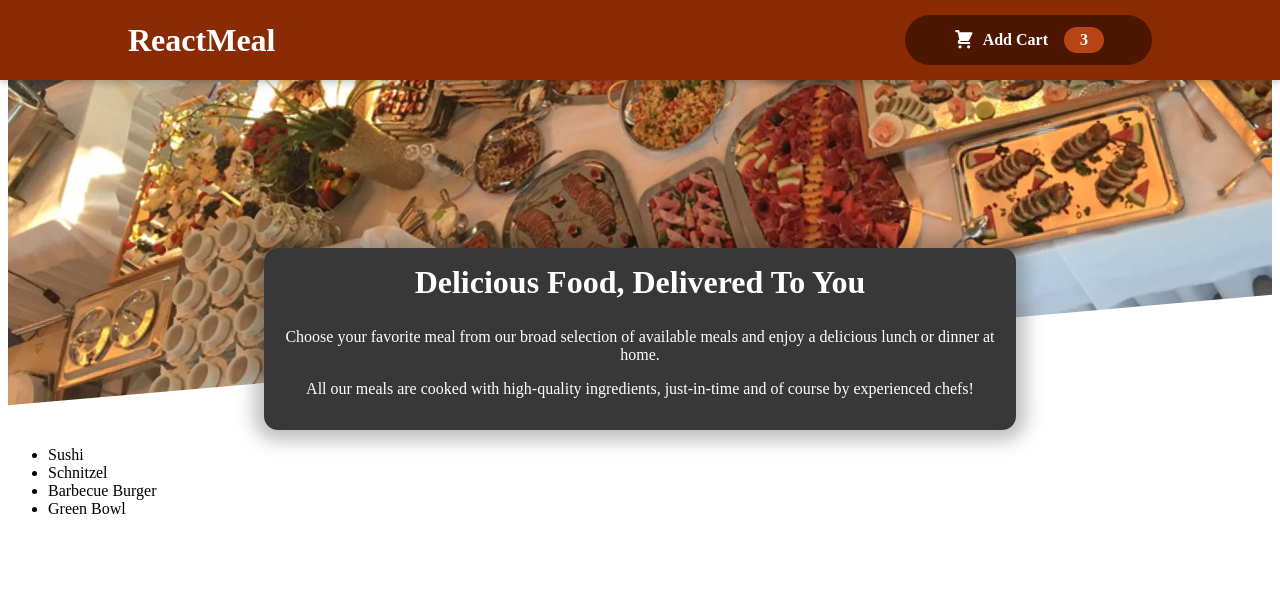
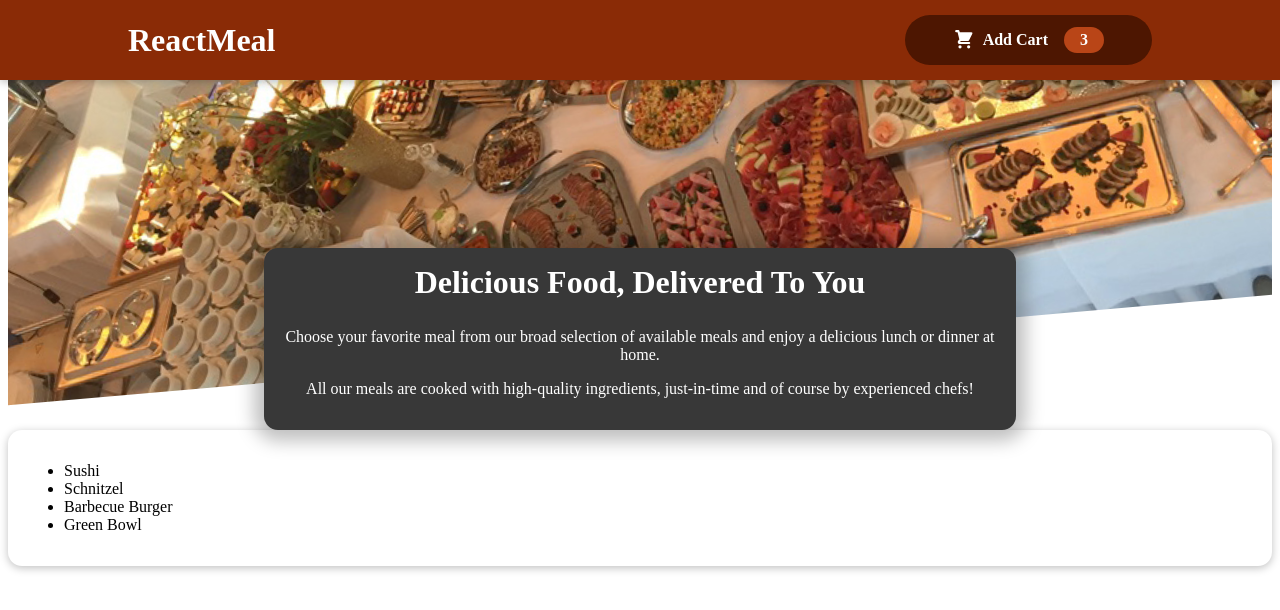
Before and after one commit to Yash1Hingu/ReactFood, a React (Create React App) app: page / in a window 1280 px wide. Shown: the top 610 px of the page. Built offline with nearby package versions, Linux system fonts and the light colour scheme.

Commit message:
ADD -- card component

```diff
--- a/src/components/Meals/AvailableMeals.js
+++ b/src/components/Meals/AvailableMeals.js
@@ -1,4 +1,5 @@
 import classes from './AvailableMeals.module.css';
+import Card from '../UI/Card'
 const DUMMY_MEALS = [
     {
         id: 'm1',
@@ -32,9 +33,13 @@
         </li>
     );
 
-    return <ul>
-        {meals}
-    </ul>
+    return (
+        <Card>
+            <ul>
+                {meals}
+            </ul>
+        </Card>
+    )
 }
 
 export default AvailableMeals;
--- /dev/null
+++ b/src/components/UI/Card.js
@@ -0,0 +1,6 @@
+import classes from './Card.module.css'
+const Card = (props) => {
+    return <div className={classes.card}>{props.children}</div>
+}
+
+export default Card;
--- /dev/null
+++ b/src/components/UI/Card.module.css
@@ -0,0 +1,6 @@
+.card {
+    padding: 1rem;
+    box-shadow: 0 2px 8px rgba(0, 0, 0, 0.25);
+    border-radius: 14px;
+    background-color: white;
+}
```
